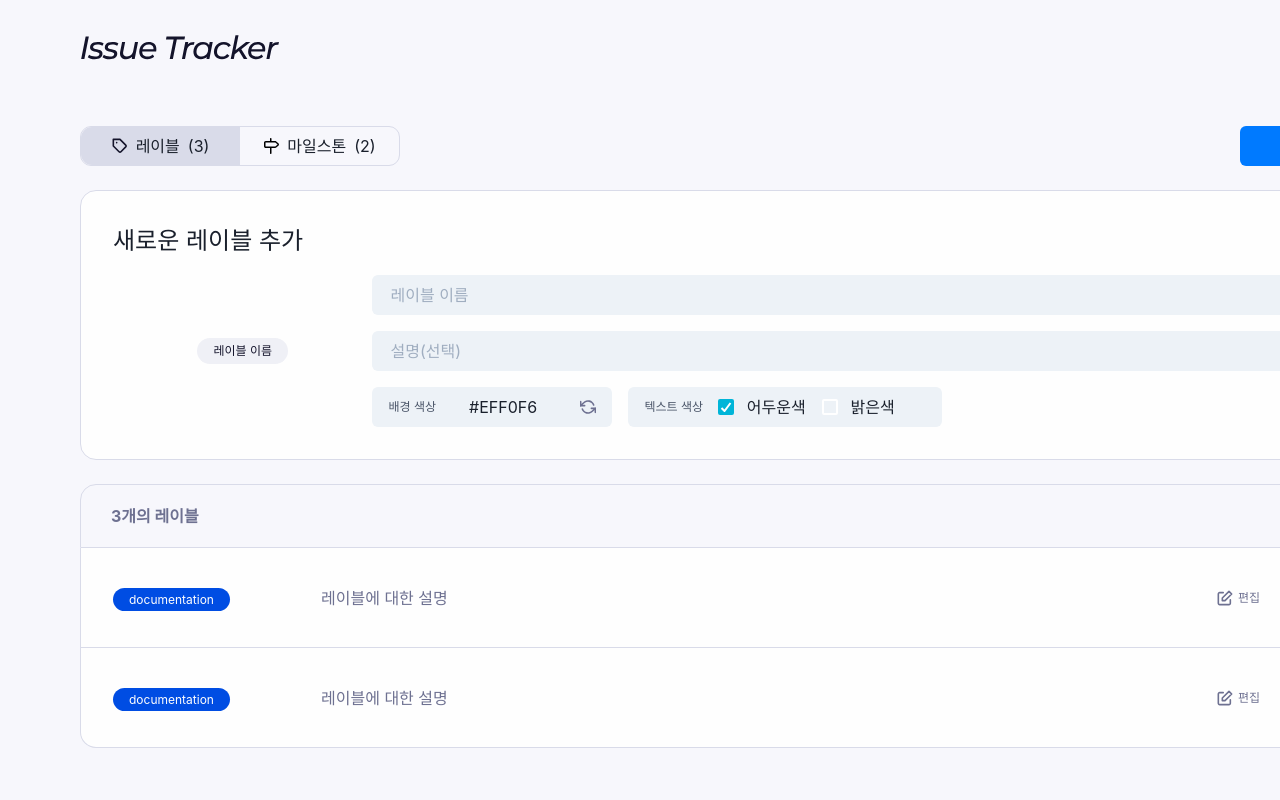
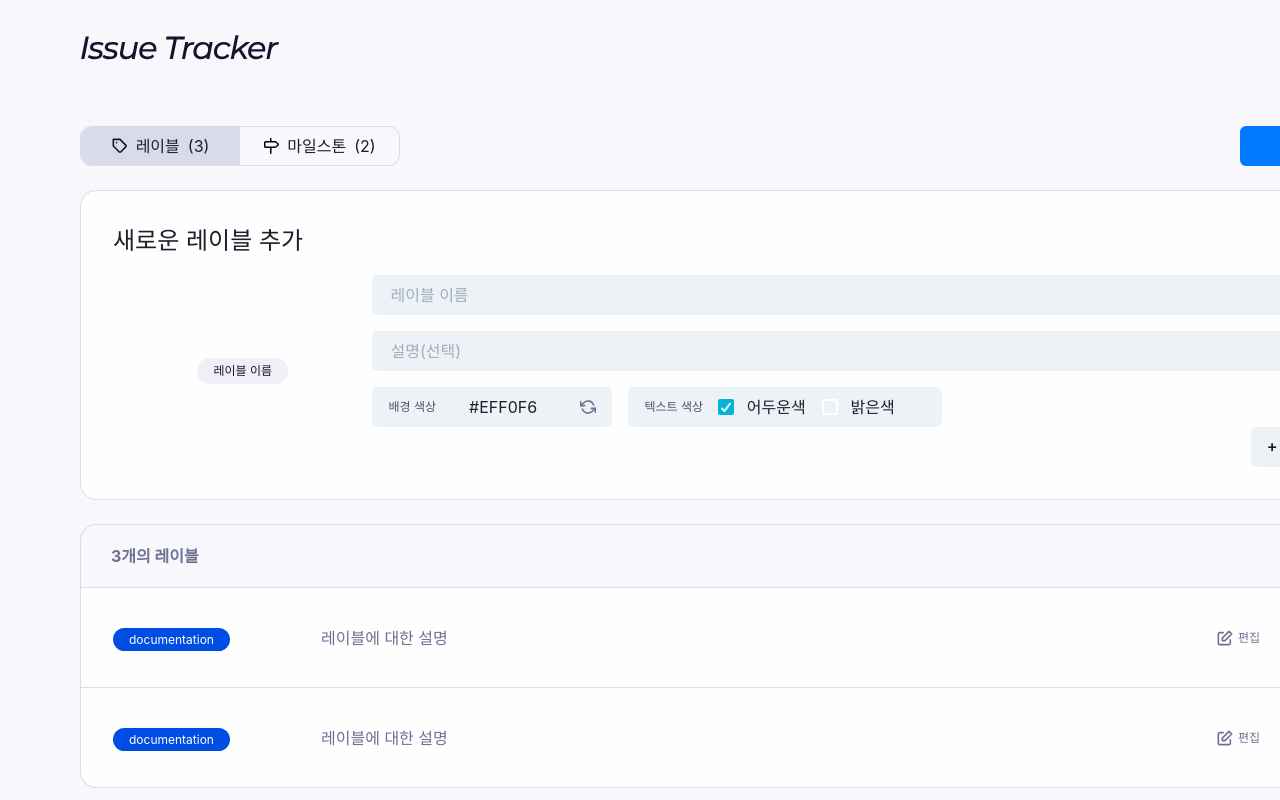
Before and after one commit to codesquad-members-2021/issue-tracker, a React (Create React App) app in the folder FE/issue-tracker/: page /labels in a window 1280 px wide. Shown: the top 800 px of the page. Built offline with nearby package versions, Linux system fonts and the light colour scheme.

Commit message:
Refactor: input 요소들 분리해서 import
* 마지막 Button을 children Props로 보냄

```diff
--- a/FE/issue-tracker/src/components/labels/NewLabel.tsx
+++ b/FE/issue-tracker/src/components/labels/NewLabel.tsx
@@ -1,56 +1,17 @@
 import styled from 'styled-components';
-import {
-  Input,
-  InputGroup,
-  InputLeftAddon,
-  InputRightAddon,
-  Checkbox,
-} from '@chakra-ui/react';
-import { ReactComponent as Refresh } from '@assets/refresh.svg';
-import Label from '@components/labels/Label';
-import {
-  labelNameInput,
-  labelDescInput,
-  labelColorLeft,
-  labelCheckbox,
-} from '@components/labels/newLabelStyle';
+import { Button } from '@chakra-ui/react';
+import LabelInputBox from '@components/labels/LabelInputBox';
+import { submitButton } from '@components/labels/newLabelStyle';
 
 function NewLabel() {
-  const colorCode = '#EFF0F6';
-
   return (
     <NewLabelWrap>
       <h2>새로운 레이블 추가</h2>
-
-      <NewLabelContent>
-        <LabelTagBox>
-          <Label name={'레이블 이름'} colorCode={colorCode} fontLight={false} />
-        </LabelTagBox>
-
-        <LabelInputBox>
-          <Input {...labelNameInput} />
-          <Input {...labelDescInput} />
-
-          <LabelColorInput>
-            <InputGroup size="md" width="240px" marginRight="16px">
-              <InputLeftAddon {...labelColorLeft} children="배경 색상" />
-              <Input value={colorCode} variant="filled" />
-              <InputRightAddon
-                children={<Refresh className="icon_refresh" />}
-                border="none"
-              />
-            </InputGroup>
-            <InputGroup size="md" width="352px" variant="filled">
-              <InputLeftAddon {...labelColorLeft} children="텍스트 색상" />
-              <Checkbox {...labelCheckbox} defaultIsChecked>
-                어두운색
-              </Checkbox>
-              <Checkbox {...labelCheckbox}>밝은색</Checkbox>
-              <InputRightAddon border="none" />
-            </InputGroup>
-          </LabelColorInput>
-        </LabelInputBox>
-      </NewLabelContent>
+      <LabelInputBox>
+        <ButtonBox>
+          <Button {...submitButton}>+ 완료</Button>
+        </ButtonBox>
+      </LabelInputBox>
     </NewLabelWrap>
   );
 }
@@ -69,21 +30,7 @@ const NewLabelWrap = styled.section`
   }
 `;
 
-const NewLabelContent = styled.div`
+const ButtonBox = styled.div`
   display: flex;
+  flex-direction: row-reverse;
 `;
-const LabelTagBox = styled.div`
-  width: 330px;
-  ${({ theme }) => theme.flexCenter};
-`;
-const LabelInputBox = styled.div`
-  width: 100%;
-`;
-const LabelColorInput = styled.div`
-  display: flex;
-  .icon_refresh {
-    path {
-      stroke: ${({ theme }) => theme.colors.gr_label};
-    }
-  }
-`;
```
